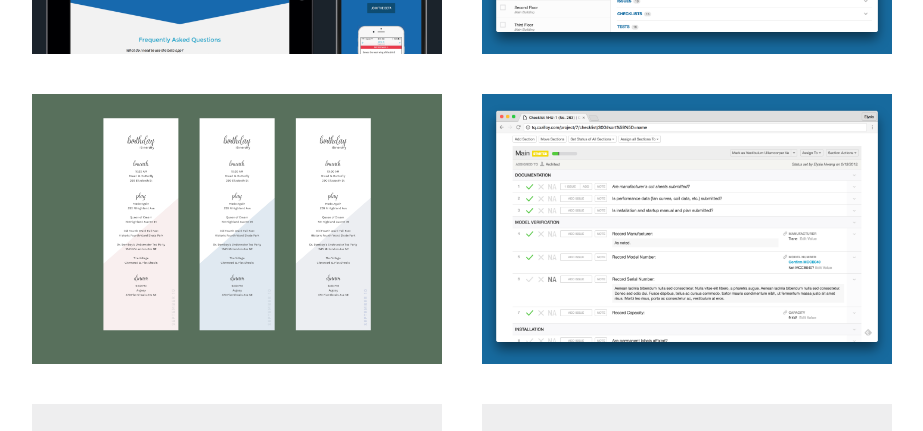
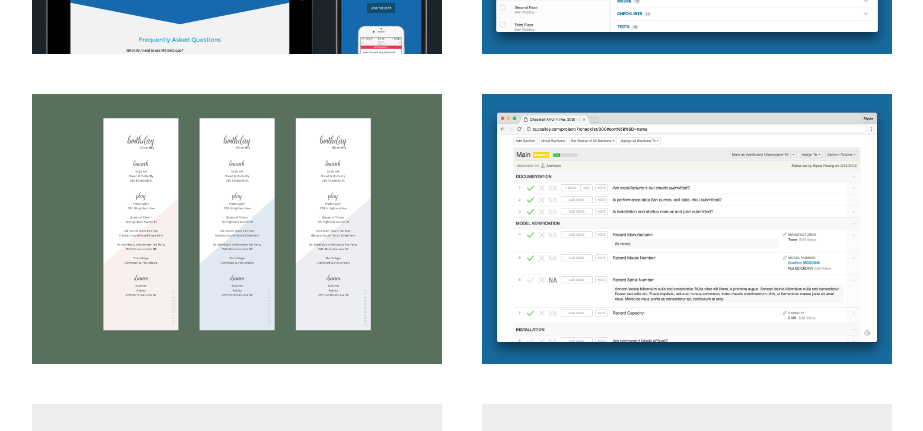
Before and after one commit to elycheea/2016, a Jekyll site: the page built from work.html, in a window 1280 px wide and 900 px high, scrolled down 348 px. Shown: the part 150-581 px from the top of the window, without its empty margins (178-1101 px from the left). Built offline with Jekyll 4.4.1, drawn with Linux system fonts in a browser that asks for light colours; some web fonts are replaced.

Commit message:
Fix for cover images breaking containers.
Add max-height and flex alignment.

```diff
--- a/css/main.scss
+++ b/css/main.scss
@@ -397,9 +397,12 @@
   }
 
     .card__bg {
+      @include display-flex;
       position: relative;
       height: 60vw;
       min-height: 240px;
+      @include align-items(center);
+      @include justify-content(center);
 
       @media screen and (min-width: $on-palm) {
         height: 30vw;
@@ -413,6 +416,7 @@
         position: absolute;
         bottom: 0;
         max-width: 100%;
+        max-height: 100%;
       }
     }
 
```
